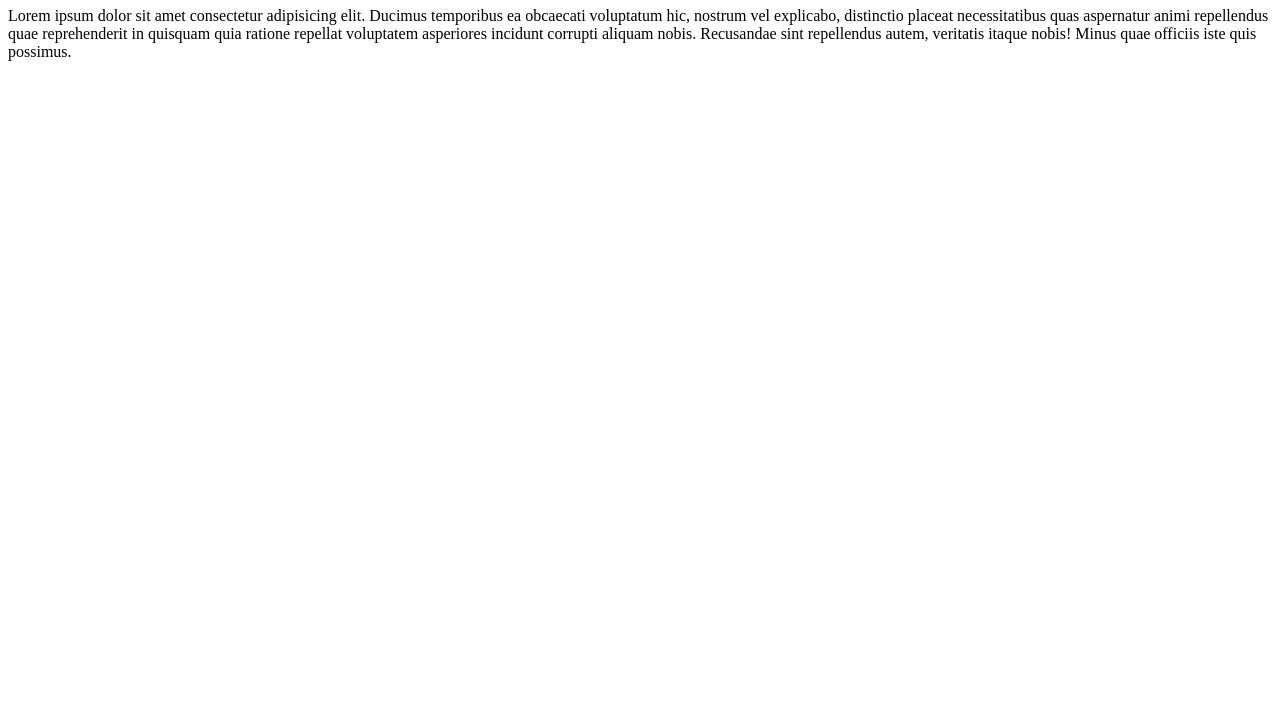
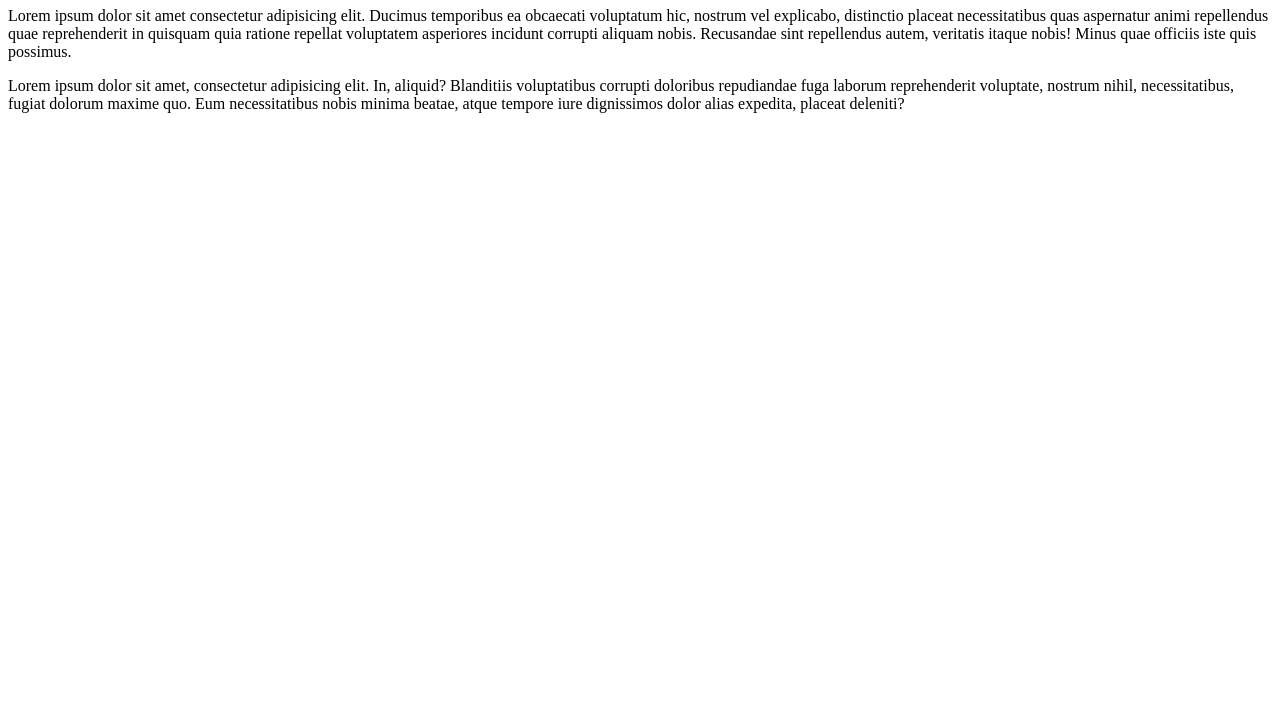
Before and after one commit to imhv/github, a plain HTML site: page index.html in a window 1280 px wide. Shown: the part 73-800 px from the top of the page. Drawn offline with Linux system fonts and the light colour scheme.

Commit message:
Nouveau push

```diff
--- a/index.html
+++ b/index.html
@@ -16,5 +16,12 @@
       incidunt corrupti aliquam nobis. Recusandae sint repellendus autem,
       veritatis itaque nobis! Minus quae officiis iste quis possimus.
     </p>
+    <p>
+      Lorem ipsum dolor sit amet, consectetur adipisicing elit. In, aliquid?
+      Blanditiis voluptatibus corrupti doloribus repudiandae fuga laborum
+      reprehenderit voluptate, nostrum nihil, necessitatibus, fugiat dolorum
+      maxime quo. Eum necessitatibus nobis minima beatae, atque tempore iure
+      dignissimos dolor alias expedita, placeat deleniti?
+    </p>
   </body>
 </html>
```
Also changed, not shown: 1 other file.
